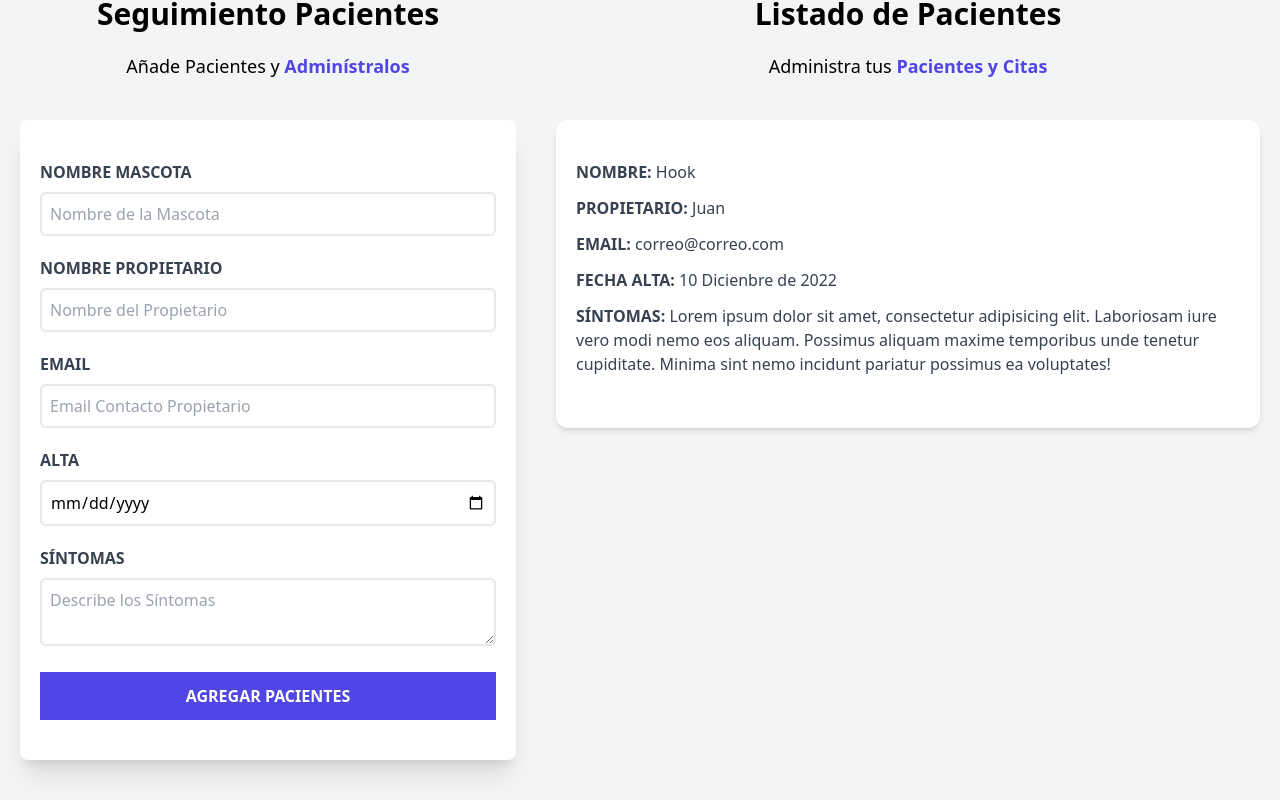
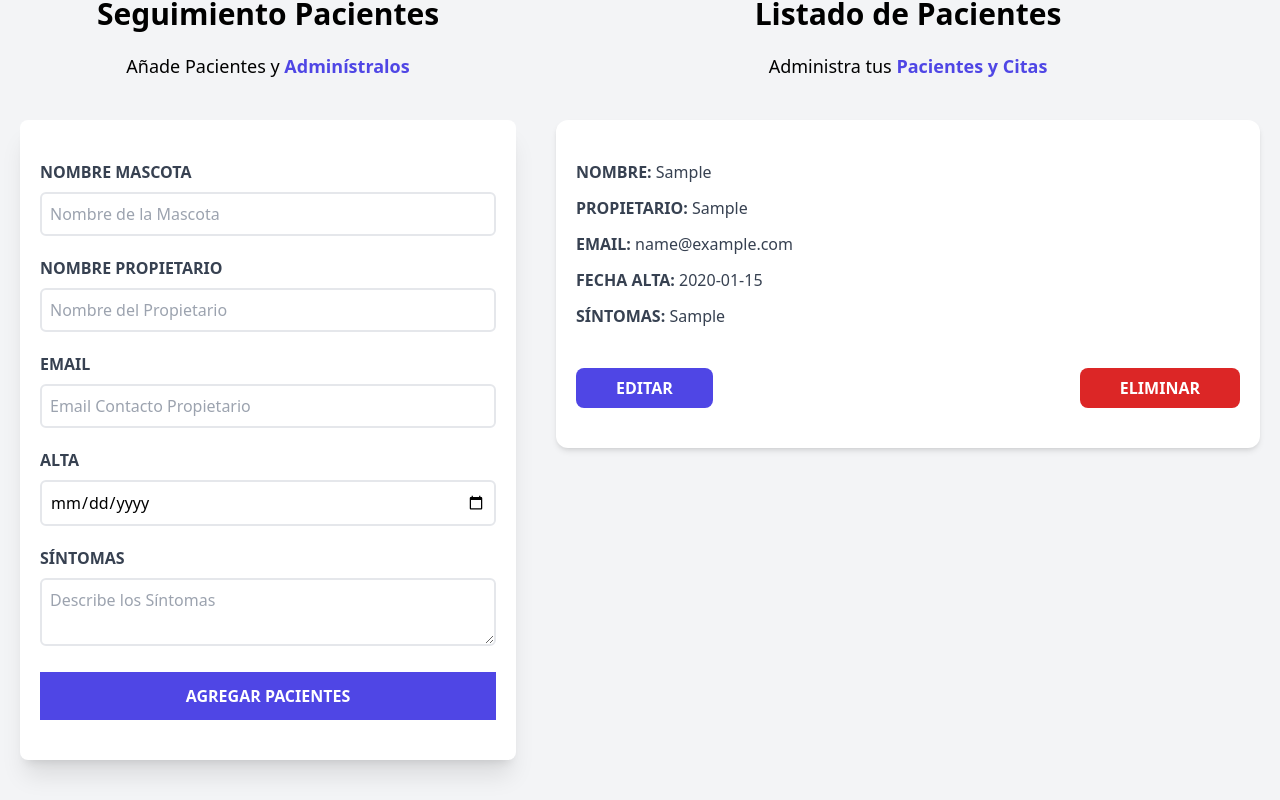
Before and after one commit to adisonsud/citasVeterinariaReact, a React (Vite) app: page / in a window 1280 px wide. Both pictures are taken after typing "Sample", "Sample", "name@example.com", "2020-01-15", "Sample" into the empty fields and a click on the input "Agregar Pacientes". Shown: the part 180-980 px from the top of the page. Built offline with nearby package versions, Linux system fonts and the light colour scheme.

Commit message:
cambios escenciales

```diff
--- a/src/App.jsx
+++ b/src/App.jsx
@@ -10,20 +10,22 @@ import ListadoPacientes from "./components/ListadoPacientes"
 function App() {
   // const [count, setCount] = useState(0)
   const [pacientes, setPacientes] = useState([])
+  const [paciente, setPaciente] = useState({}) /* Pason 1 - funcion*/
 
   return (
     <div className="container mx-auto mt-20">
       <Header/>
 
       <div className="mt-12 md:flex ">
-
         <Formulario
           pacientes = {pacientes}
           setPacientes = { setPacientes } // enviar a formularios
+          paciente = {paciente}
         />
 
         <ListadoPacientes
           pacientes = {pacientes}
+          setPaciente = {setPaciente} /* Paso 2 - la paso hacia el componente */
         />
       </div>
     </div>
--- a/src/components/Formulario.jsx
+++ b/src/components/Formulario.jsx
@@ -1,14 +1,31 @@
 import { useState, useEffect } from "react"
 import Error from "./Error";
 
-const Formulario = ({pacientes, setPacientes}) => {
+const Formulario = ({pacientes, setPacientes, paciente}) => {
   const [nombre, setNombre] =useState('');
   const [propietario, setPropietario] =useState('');
   const [email, setEmail] =useState('');
   const [alta, setAlta] =useState('');
   const [sintomas, setSintomas] =useState('');
+  const [error, setError] =useState(false);
 
-  const [error, setError] =useState(false);
+  useEffect( () =>{
+    if(Object.keys(paciente).length > 0){
+      console.log("Si hay algo");
+    } else{
+      console.log("No hay nada");
+    }
+  }, [paciente]) /* Se va a ejecutar siempre que paciente cambie */
+
+
+
+  const generarId = () => {
+    const random = Math.random().toString(36).substring(2)
+    const fecha = Date.now().toString(36)
+
+    return random + fecha
+  }
+
   // paso 1 - para enviar formulario
   const handleSubmit = (e) => {
     e.preventDefault();
@@ -28,7 +45,9 @@ const Formulario = ({pacientes, setPacientes}) => {
         propietario,
         email,
         alta,
-        sintomas
+        sintomas,
+        id: generarId()
+
       }
       setPacientes([...pacientes, objetoPaciente])
 
@@ -77,7 +96,7 @@ const Formulario = ({pacientes, setPacientes}) => {
              */
             value={nombre}
             onChange = { (e) => setNombre(e.target.value) }
-            />
+          />
 
         </div> {/* Fin - Nombre de la Mascota */}
 
--- a/src/components/ListadoPacientes.jsx
+++ b/src/components/ListadoPacientes.jsx
@@ -1,9 +1,22 @@
+import { useEffect } from "react";
 import Paciente from "./Paciente";
 
-const ListadoPacientes = ({pacientes}) =>{
-  console.log(pacientes);
+const ListadoPacientes = ({pacientes, setPaciente}) =>{ /* Paso 3 - la recibo en el componente */
+
+  useEffect(() => {
+    if(pacientes.length > 0){
+      console.log("Nuevo Paciente");
+
+    }
+
+  }, [pacientes])
+
+
   return (
     <div className="md:w-1/2 lg:w-3/5 md:h-screen md:overflow-y-scroll">
+
+      {pacientes && pacientes.length ?(
+        <>
           <h2 className="font-black text-3xl text-center">Listado de Pacientes</h2>
 
           <p className="text-lg text-center mt-5 mb-10 ">
@@ -11,13 +24,35 @@ const ListadoPacientes = ({pacientes}) =>{
           <span className="text-indigo-600 font-bold">Pacientes y Citas</span>
           </p>
 
-      {pacientes.map( paciente => (
+          {/* mala practica
+
+            {pacientes.map( (paciente, index) => (
             <Paciente
+              key={index}
+              paciente={paciente}
+            />
+          ))} */}
+
+          {pacientes.map( (paciente) => (
+            <Paciente
+              key = {paciente.id}
               paciente = {paciente}
+              setPaciente = {setPaciente} /* Paso 4 -  */
             />
           ))}
+        </>
 
+      ) : (
+        <>
+          <h2 className="font-black text-3xl text-center">No hay pacientes</h2>
 
+          <p className="text-lg text-center mt-5 mb-10 ">
+          Comienza agregando pacientes {''}
+          <span className="text-indigo-600 font-bold">y aparecerán en este lugar</span>
+          </p>
+        </>
+
+      )}
     </div>
   )
 }
--- a/src/components/Paciente.jsx
+++ b/src/components/Paciente.jsx
@@ -1,24 +1,48 @@
-const Paciente = ({paciente}) => {
+
+
+const Paciente = ({paciente, setPaciente}) => {
+
+  const { nombre, propietario, email, alta, sintomas} = paciente
+
   return (
     <div className="mx-5 my-10 bg-white shadow-md px-5 py-10 rounded-xl ">
+
       <p className="font-bold mb-3 text-gray-700 uppercase">Nombre: {''}
-          <span className="font-normal normal-case">Hook</span>
+        <span className="font-normal normal-case">{nombre}</span>
       </p>
+
       <p className="font-bold mb-3 text-gray-700 uppercase">Propietario: {''}
-          <span className="font-normal normal-case">Juan</span>
+        <span className="font-normal normal-case">{propietario}</span>
       </p>
+
       <p className="font-bold mb-3 text-gray-700 uppercase">Email: {''}
-          <span className="font-normal normal-case">correo@correo.com</span>
+        <span className="font-normal normal-case">{email}</span>
       </p>
+
       <p className="font-bold mb-3 text-gray-700 uppercase">Fecha Alta: {''}
-          <span className="font-normal normal-case">10 Dicienbre de 2022</span>
+        <span className="font-normal normal-case">{alta}</span>
       </p>
+
       <p className="font-bold mb-3 text-gray-700 uppercase">Síntomas: {''}
-          <span className="font-normal normal-case">Lorem ipsum dolor sit amet,
-          consectetur adipisicing elit. Laboriosam iure vero modi nemo eos aliquam.
-          Possimus aliquam maxime temporibus unde tenetur cupiditate. Minima sint
-          nemo incidunt pariatur possimus ea voluptates!</span>
+        <span className="font-normal normal-case">{sintomas}</span>
       </p>
+
+      <div className="flex justify-between mt-10">
+        <button
+          type="button"
+          className="py-2 px-10 bg-indigo-600 hover:bg-indigo-700 text-white font-bold
+          uppercase rounded-lg"
+          onClick={() => setPaciente(paciente)}
+        >Editar</button>
+
+        <button
+          type="button"
+          className="py-2 px-10 bg-red-600 hover:bg-red-700 text-white font-bold
+          uppercase rounded-lg"
+
+        >Eliminar</button>
+      </div>
+
     </div>
   )
 }
```
Lines whose indentation alone changed are shown as unchanged.
